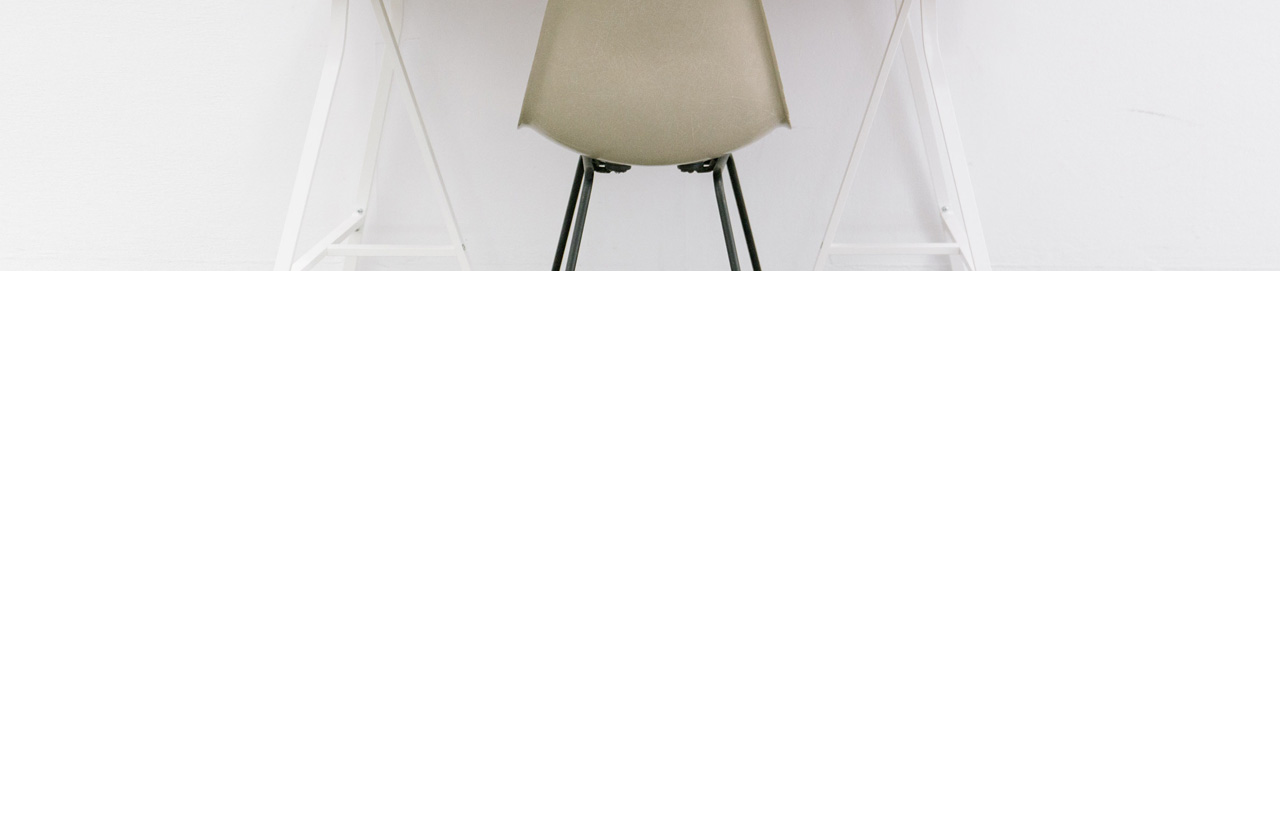
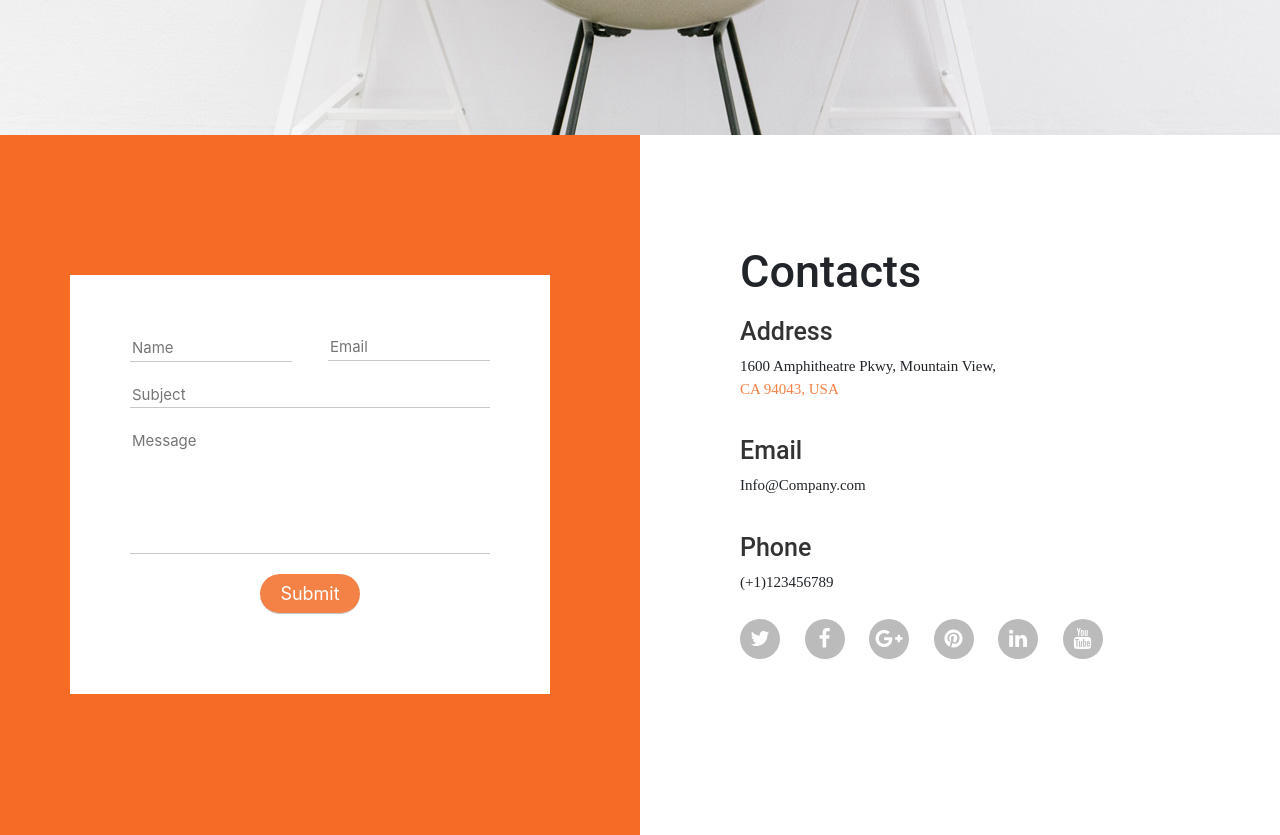
Before and after one commit to 127phudu/interior, a plain HTML site: page index.html in a window 1280 px wide. Shown: the part 800-1635 px from the top of the page. Before the commit the page ends 1071 px from the top, so only its background shows below. Drawn offline with nearby package versions, Linux system fonts and the light colour scheme.

Commit message:
header, footer

```diff
--- a/css/style.css
+++ b/css/style.css
@@ -2,15 +2,50 @@
     header css
 */
 
-header {
+.header {
+    box-sizing: border-box;
+    height: 170px;
+    max-height: 170px;
+    padding: 50px 0px;
+}
+
+.header .logo {
 
 }
 
+.header nav.main-menu {
+
+}
+
+.header nav.main-menu ul {
+    list-style: none;
+    float: right;
+    margin-top: 25px;
+}
+
+.header nav.main-menu ul li {
+    display: inline-block;
+    float: left;
+    font-size: 20px;
+    margin-left: 55px;
+}
+
+.header nav.main-menu ul li a {
+    color: #8d8d8d;
+}
+
+.header nav.main-menu ul li i {
+    color: #8d8d8d;
+    font-size: 20px;
+    margin-left: 5px;
+    margin-right: 25px;
+}
 /*
     banner css
 */
 
 .banner {
+    margin-top: -170px;
     height: 935px;
     width: 100%;
     background: url("../images/banner.jpg") top center;
@@ -19,7 +54,7 @@ header {
 
 .banner h1 {
     font-family: "Roboto Black";
-    font-size: 83px;
+    font-size: 85px;
     color: black;
     text-align: center;
     display: table-cell;
@@ -29,3 +64,128 @@ header {
 .banner h1 span {
     color: #f66c27;
 }
+
+/*
+    footer css
+ */
+
+.footer {
+    background: linear-gradient(to right, #f66c27 50%, #FFFFFF 50%);
+}
+
+.footer .contact-form {
+    box-sizing: border-box;
+    height: 700px;
+    padding: 0px;
+}
+
+.footer .content-form {
+    background: white;
+    padding: 60px;
+    margin-top: 140px;
+    width: 480px;
+}
+
+.content-form input {
+    border: none;
+    border-bottom: 1px solid #c8c8c8;
+    width: 100%;
+    font-size: 15px;
+    color: #777777;
+}
+
+.content-form input[name="message"] {
+    padding-bottom: 100px;
+}
+
+.content-form .first-row input{
+    width: 45%;
+}
+
+.first-row:after {
+    content: "";
+    clear: both;
+}
+
+.first-row input[name="email"] {
+    float: right;
+}
+
+.content-form input:focus {
+    outline: none;
+}
+
+.contact-form-row {
+    margin-bottom: 20px;
+}
+
+.submit-row {
+    text-align: center;
+}
+
+.content-form input[type="submit"] {
+    background-color: #f48146;
+    color: white;
+    display: inline-block;
+    width: auto;
+    padding: 6px 20px;
+    border-radius: 32px;
+    font-size: 18px;
+}
+
+.footer .contact-info {
+    box-sizing: border-box;
+    height: 700px;
+    padding-left: 100px;
+}
+
+.footer .contact-info h3 {
+    margin-top: 110px;
+    font-size: 45px;
+    font-family: Roboto;
+}
+
+.footer .contact-info .line-contact-info {
+    padding: 10px 0px;
+}
+
+.footer .contact-info h4 {
+    color: #333333;
+    font-size: 25px;
+    font-family: Roboto;
+}
+
+.footer .contact-info p {
+    font-size: 15px;
+    max-width: 270px;
+    font-family: Poppins;
+}
+
+
+
+.footer .contact-info p span{
+    color: #f48146;
+}
+
+.footer .contact-info .social-icon i{
+    width: 40px;
+    height: 40px;
+    background: #bbbbbb;
+    border-radius: 50%;
+    text-align: center;
+    line-height: 40px;
+    font-size: 21px;
+    color: #FFFFFF;
+    margin-right: 20px;
+}
+
+.footer .contact-info .social-icon .fa-linkedin:hover{
+    background: #2faaf1;
+}
+.footer .contact-info .social-icon .fa-youtube:hover{
+    background: #2faaf1;
+}
+
+.footer .contact-info .social-icon i:hover {
+    background: #f48146;
+}
--- a/index.html
+++ b/index.html
@@ -23,19 +23,20 @@
 
     <div class="interior-container">
 
-        <header>
+        <header class="header">
             <div class="container">
                 <div class="row">
                     <div class="col-sm-3 logo">
-                        <img src="images/logo.jpg">
+                        <img src="images/logo.png" alt="logo"/>
                     </div>
+
                     <nav class="col-sm-9 main-menu">
                         <ul>
                             <li><a href="#">Home</a></li>
                             <li><a href="#">About</a></li>
                             <li><a href="#">Services</a></li>
                             <li><a href="#">Blog</a></li>
-                            <li><a href="#">Contact</a><i class="fa fa-chevron-down" aria-hidden="true"></i></li>
+                            <li><a href="#">Contact</a><i class="fa fa-angle-down" aria-hidden="true"></i></li>
                         </ul>
                     </nav>
                 </div>
@@ -46,7 +47,56 @@
             <h1>We Are Love <span>Interior</span> Design</h1>
         </div>
         <div class="main-content"></div>
-        <footer></footer>
+
+        <footer class="footer">
+            <div class="container">
+                <div class="row">
+                    <div class="contact-form col-md-6">
+                        <div class="content-form">
+                            <form name="contact" action="" method="post">
+                                <div class="contact-form-row first-row">
+                                    <input name="name" type="text" value="" placeholder="Name"/>
+                                    <input name="email" type="email" value="" placeholder="Email"/>
+                                </div>
+                                <div class="contact-form-row">
+                                    <input name="sublect" type="text" value="" placeholder="Subject"/>
+                                </div>
+                                <div class="contact-form-row">
+                                    <input name="message" type="text" value="" placeholder="Message"/>
+                                </div>
+                                <div class="contact-form-row submit-row">
+                                    <input type="submit" name="submit" value="Submit">
+                                </div>
+                            </form>
+                        </div>
+                    </div>
+                    <div class="contact-info col-md-6">
+                        <h3>Contacts</h3>
+                        <div class="line-contact-info">
+                            <h4>Address</h4>
+                            <p>1600 Amphitheatre Pkwy, Mountain
+                                View, <span>CA 94043, USA</span></p>
+                        </div>
+                        <div class="line-contact-info">
+                            <h4>Email</h4>
+                            <p>Info@Company.com</p>
+                        </div>
+                        <div class="line-contact-info">
+                            <h4>Phone</h4>
+                            <p>(+1)123456789</p>
+                        </div>
+                        <div class="social-icon">
+                            <i class="fa fa-twitter" aria-hidden="true"></i>
+                            <i class="fa fa-facebook" aria-hidden="true"></i>
+                            <i class="fa fa-google-plus" aria-hidden="true"></i>
+                            <i class="fa fa-pinterest" aria-hidden="true"></i>
+                            <i class="fa fa-linkedin" aria-hidden="true"></i>
+                            <i class="fa fa-youtube" aria-hidden="true"></i>
+                        </div>
+                    </div>
+                </div>
+            </div>
+        </footer>
 
     </div>
 
```
Also changed, not shown: images/logo.jpg (deleted), images/logo.png (added).
